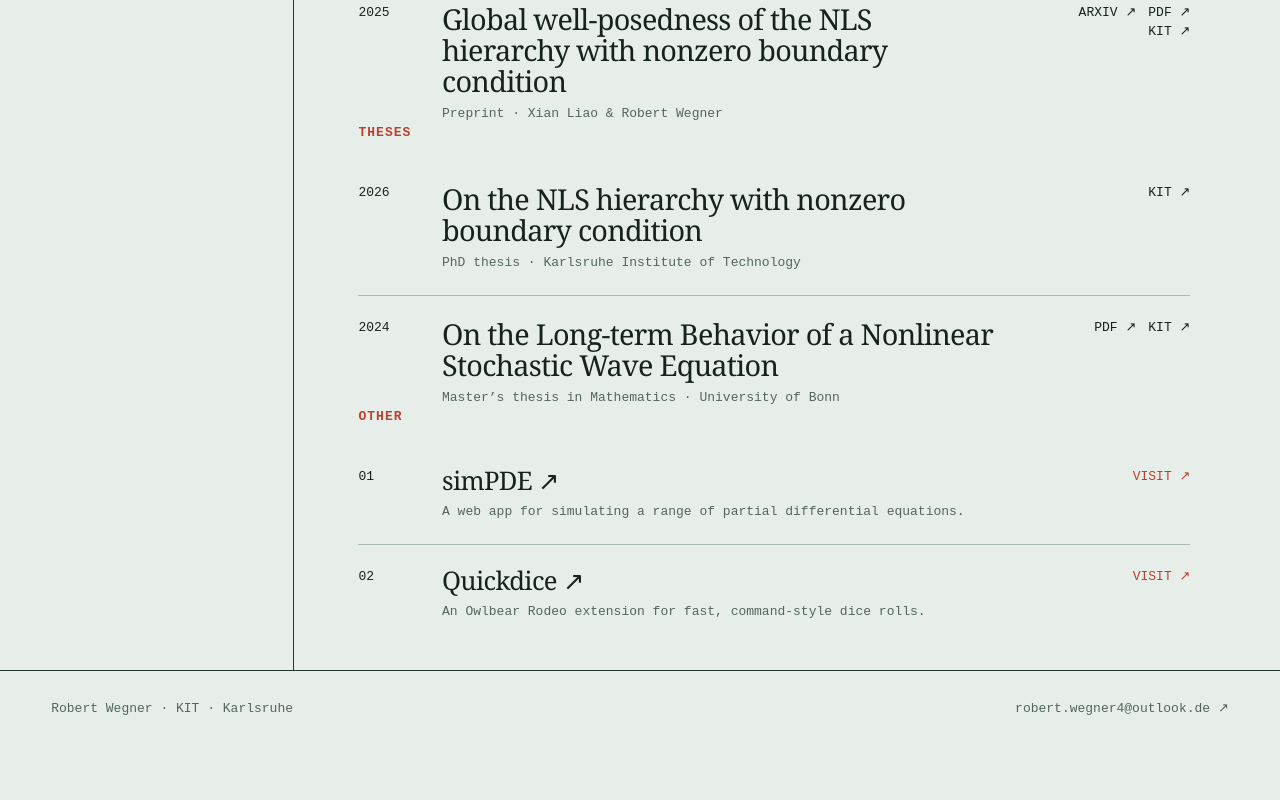
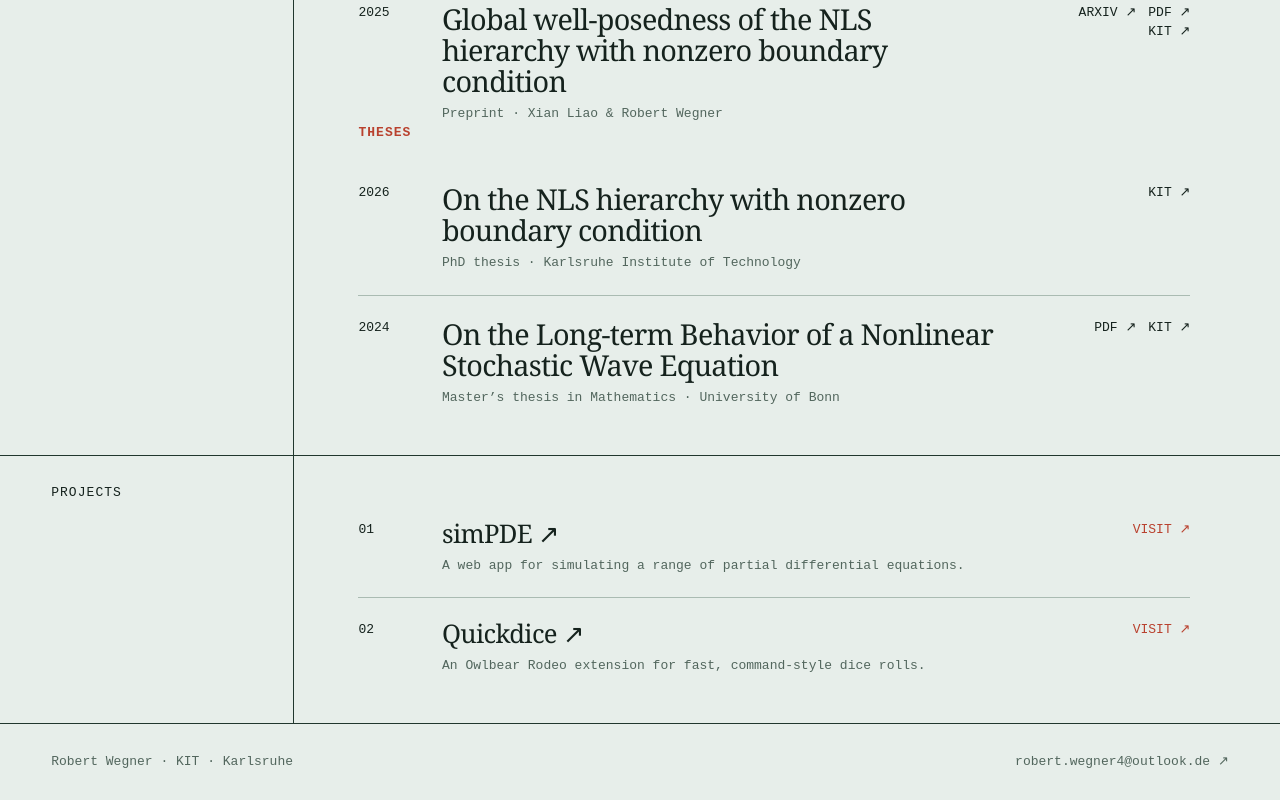
Before and after one commit to Robert-Wegner/Robert-Wegner.github.io, a Next.js app: page / in a window 1280 px wide. Shown: the part 1310-2110 px from the top of the page. Before the commit the page ends 2056 px from the top, so only its background shows below. Built offline with nearby package versions, Linux system fonts and the light colour scheme.

Commit message:
Separate projects from publications

```diff
--- a/app/page.tsx
+++ b/app/page.tsx
@@ -64,13 +64,11 @@ const sections: { title: string; items: Item[] }[] = [
       },
     ],
   },
-  {
-    title: 'Other',
-    items: [
-      { year: '01', title: 'simPDE ↗', detail: 'A web app for simulating a range of partial differential equations.', links: [{ label: 'Visit', href: 'https://robert-wegner.github.io/simpde/' }] },
-      { year: '02', title: 'Quickdice ↗', detail: 'An Owlbear Rodeo extension for fast, command-style dice rolls.', links: [{ label: 'Visit', href: 'https://github.com/Robert-Wegner/quickdice' }] },
-    ],
-  },
+];
+
+const projects: Item[] = [
+  { year: '01', title: 'simPDE ↗', detail: 'A web app for simulating a range of partial differential equations.', links: [{ label: 'Visit', href: 'https://robert-wegner.github.io/simpde/' }] },
+  { year: '02', title: 'Quickdice ↗', detail: 'An Owlbear Rodeo extension for fast, command-style dice rolls.', links: [{ label: 'Visit', href: 'https://github.com/Robert-Wegner/quickdice' }] },
 ];
 
 export default function Home() {
@@ -105,13 +103,26 @@ export default function Home() {
             <div key={section.title}>
               <h2 className="category">{section.title}</h2>
               {section.items.map((item) => (
-                <article className={`publication${section.title === 'Other' ? ' other-entry' : ''}`} key={item.title}>
+                <article className="publication" key={item.title}>
                   <span className="year">{item.year}</span>
                   <div><h2>{item.title}</h2><p>{item.detail}</p></div>
                   {item.links && <div className="links">{item.links.map((link) => <a key={link.href} href={link.href}>{link.label} ↗</a>)}</div>}
                 </article>
               ))}
             </div>
+          ))}
+        </div>
+      </section>
+
+      <section className="section" id="projects">
+        <p className="section-label">Projects</p>
+        <div className="publication-list">
+          {projects.map((project) => (
+            <article className="publication other-entry" key={project.title}>
+              <span className="year">{project.year}</span>
+              <div><h2>{project.title}</h2><p>{project.detail}</p></div>
+              <div className="links">{project.links?.map((link) => <a key={link.href} href={link.href}>{link.label} ↗</a>)}</div>
+            </article>
           ))}
         </div>
       </section>
--- a/public/index.html
+++ b/public/index.html
@@ -65,7 +65,12 @@
             <div class="links"><a href="documents/wegner-master-thesis.pdf">PDF ↗</a><a href="https://iana.math.kit.edu/downloads/iana2/Personen/master_thesis_robert_wegner.pdf">KIT ↗</a></div>
           </article>
 
-          <h2 class="category">Other</h2>
+        </div>
+      </section>
+
+      <section class="section" id="projects">
+        <p class="section-label">Projects</p>
+        <div class="publication-list">
           <article class="publication other-entry">
             <span class="year">01</span>
             <div><h2><a href="https://robert-wegner.github.io/simpde/">simPDE ↗</a></h2><p>A web app for simulating a range of partial differential equations.</p></div>
```
